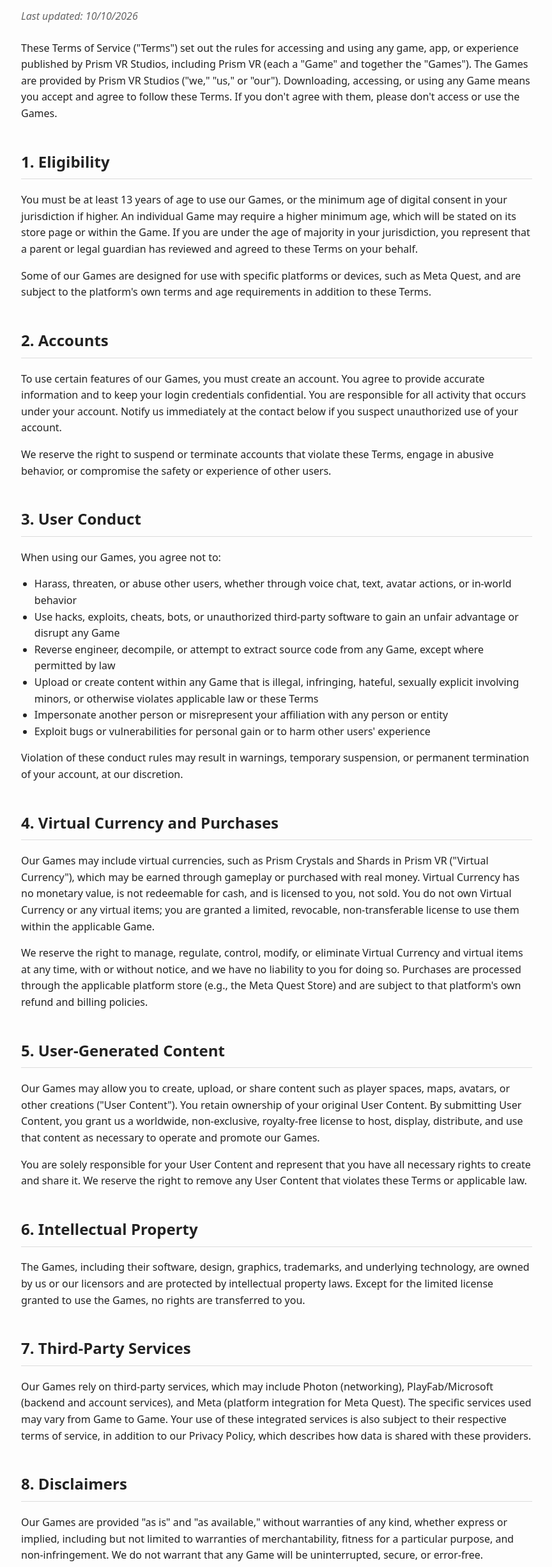
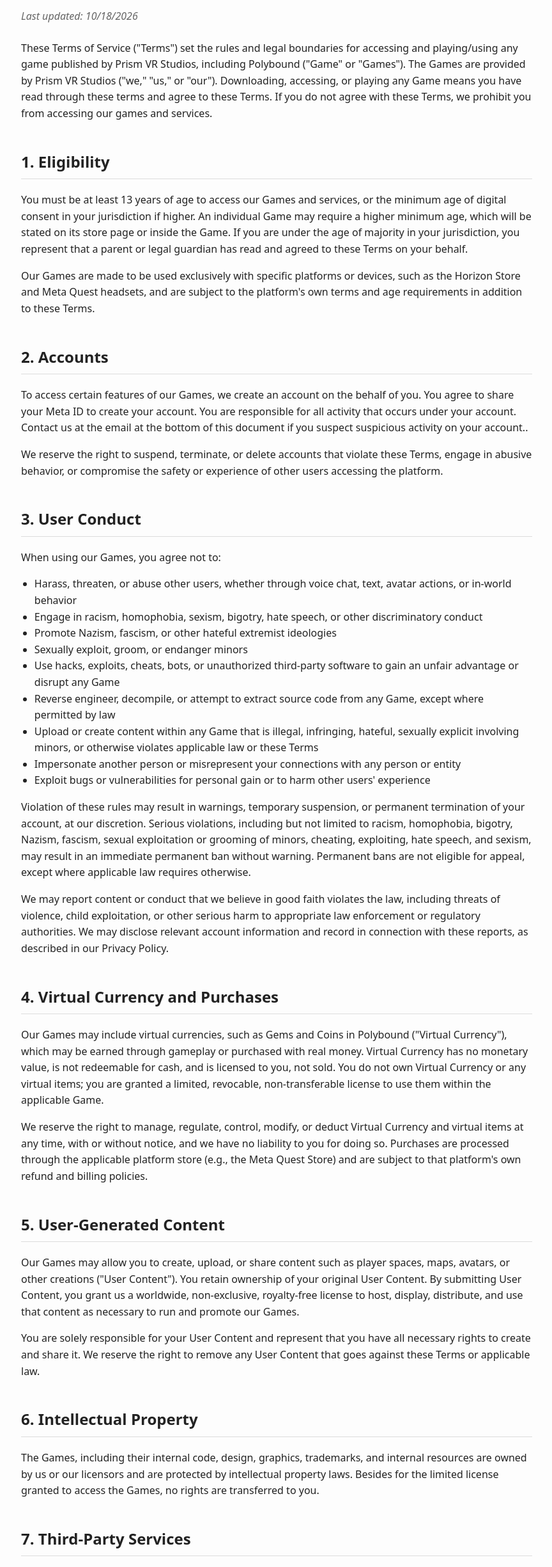
Before and after one commit to CamelleoDev/WebsitePrismVr, a plain HTML site: page tos/index.html in a window 1280 px wide. Shown: the part 89-2538 px from the top of the page at 64% size, without its empty margins (207-1071 px from the left). Drawn offline with Linux system fonts and the light colour scheme.

Commit message:
Revise Terms of Service with updated policies

```diff
--- a/tos/index.html
+++ b/tos/index.html
@@ -48,62 +48,66 @@
 <body>
 
 <h1>Prism VR Studios Terms of Service</h1>
-<p class="updated">Last updated: 10/10/2026</p>
+<p class="updated">Last updated: 10/18/2026</p>
 
-<p>These Terms of Service ("Terms") set out the rules for accessing and using any game, app, or experience published by Prism VR Studios, including Prism VR (each a "Game" and together the "Games"). The Games are provided by Prism VR Studios ("we," "us," or "our"). Downloading, accessing, or using any Game means you accept and agree to follow these Terms. If you don't agree with them, please don't access or use the Games.</p>
+<p>These Terms of Service ("Terms") set the rules and legal boundaries for accessing and playing/using any game published by Prism VR Studios, including Polybound ("Game" or "Games"). The Games are provided by Prism VR Studios ("we," "us," or "our"). Downloading, accessing, or playing any Game means you have read through these terms and agree to these Terms. If you do not agree with these Terms, we prohibit you from accessing our games and services.</p>
 
 <h2>1. Eligibility</h2>
-<p>You must be at least 13 years of age to use our Games, or the minimum age of digital consent in your jurisdiction if higher. An individual Game may require a higher minimum age, which will be stated on its store page or within the Game. If you are under the age of majority in your jurisdiction, you represent that a parent or legal guardian has reviewed and agreed to these Terms on your behalf.</p>
-<p>Some of our Games are designed for use with specific platforms or devices, such as Meta Quest, and are subject to the platform's own terms and age requirements in addition to these Terms.</p>
+<p>You must be at least 13 years of age to access our Games and services, or the minimum age of digital consent in your jurisdiction if higher. An individual Game may require a higher minimum age, which will be stated on its store page or inside the Game. If you are under the age of majority in your jurisdiction, you represent that a parent or legal guardian has read and agreed to these Terms on your behalf.</p>
+<p>Our Games are made to be used exclusively with specific platforms or devices, such as the Horizon Store and Meta Quest headsets, and are subject to the platform's own terms and age requirements in addition to these Terms.</p>
 
 <h2>2. Accounts</h2>
-<p>To use certain features of our Games, you must create an account. You agree to provide accurate information and to keep your login credentials confidential. You are responsible for all activity that occurs under your account. Notify us immediately at the contact below if you suspect unauthorized use of your account.</p>
-<p>We reserve the right to suspend or terminate accounts that violate these Terms, engage in abusive behavior, or compromise the safety or experience of other users.</p>
+<p>To access certain features of our Games, we create an account on the behalf of you. You agree to share your Meta ID to create your account. You are responsible for all activity that occurs under your account. Contact us at the email at the bottom of this document if you suspect suspicious activity on your account..</p>
+<p>We reserve the right to suspend, terminate, or delete accounts that violate these Terms, engage in abusive behavior, or compromise the safety or experience of other users accessing the platform.</p>
 
 <h2>3. User Conduct</h2>
 <p>When using our Games, you agree not to:</p>
 <ul>
   <li>Harass, threaten, or abuse other users, whether through voice chat, text, avatar actions, or in-world behavior</li>
+  <li>Engage in racism, homophobia, sexism, bigotry, hate speech, or other discriminatory conduct</li>
+  <li>Promote Nazism, fascism, or other hateful extremist ideologies</li>
+  <li>Sexually exploit, groom, or endanger minors</li>
   <li>Use hacks, exploits, cheats, bots, or unauthorized third-party software to gain an unfair advantage or disrupt any Game</li>
   <li>Reverse engineer, decompile, or attempt to extract source code from any Game, except where permitted by law</li>
   <li>Upload or create content within any Game that is illegal, infringing, hateful, sexually explicit involving minors, or otherwise violates applicable law or these Terms</li>
-  <li>Impersonate another person or misrepresent your affiliation with any person or entity</li>
+  <li>Impersonate another person or misrepresent your connections with any person or entity</li>
   <li>Exploit bugs or vulnerabilities for personal gain or to harm other users' experience</li>
 </ul>
-<p>Violation of these conduct rules may result in warnings, temporary suspension, or permanent termination of your account, at our discretion.</p>
+<p>Violation of these rules may result in warnings, temporary suspension, or permanent termination of your account, at our discretion. Serious violations, including but not limited to racism, homophobia, bigotry, Nazism, fascism, sexual exploitation or grooming of minors, cheating, exploiting, hate speech, and sexism, may result in an immediate permanent ban without warning. Permanent bans are not eligible for appeal, except where applicable law requires otherwise.</p>
+<p>We may report content or conduct that we believe in good faith violates the law, including threats of violence, child exploitation, or other serious harm to appropriate law enforcement or regulatory authorities. We may disclose relevant account information and record in connection with these reports, as described in our Privacy Policy.</p>
 
 <h2>4. Virtual Currency and Purchases</h2>
-<p>Our Games may include virtual currencies, such as Prism Crystals and Shards in Prism VR ("Virtual Currency"), which may be earned through gameplay or purchased with real money. Virtual Currency has no monetary value, is not redeemable for cash, and is licensed to you, not sold. You do not own Virtual Currency or any virtual items; you are granted a limited, revocable, non-transferable license to use them within the applicable Game.</p>
-<p>We reserve the right to manage, regulate, control, modify, or eliminate Virtual Currency and virtual items at any time, with or without notice, and we have no liability to you for doing so. Purchases are processed through the applicable platform store (e.g., the Meta Quest Store) and are subject to that platform's own refund and billing policies.</p>
+<p>Our Games may include virtual currencies, such as Gems and Coins in Polybound ("Virtual Currency"), which may be earned through gameplay or purchased with real money. Virtual Currency has no monetary value, is not redeemable for cash, and is licensed to you, not sold. You do not own Virtual Currency or any virtual items; you are granted a limited, revocable, non-transferable license to use them within the applicable Game.</p>
+<p>We reserve the right to manage, regulate, control, modify, or deduct Virtual Currency and virtual items at any time, with or without notice, and we have no liability to you for doing so. Purchases are processed through the applicable platform store (e.g., the Meta Quest Store) and are subject to that platform's own refund and billing policies.</p>
 
 <h2>5. User-Generated Content</h2>
-<p>Our Games may allow you to create, upload, or share content such as player spaces, maps, avatars, or other creations ("User Content"). You retain ownership of your original User Content. By submitting User Content, you grant us a worldwide, non-exclusive, royalty-free license to host, display, distribute, and use that content as necessary to operate and promote our Games.</p>
-<p>You are solely responsible for your User Content and represent that you have all necessary rights to create and share it. We reserve the right to remove any User Content that violates these Terms or applicable law.</p>
+<p>Our Games may allow you to create, upload, or share content such as player spaces, maps, avatars, or other creations ("User Content"). You retain ownership of your original User Content. By submitting User Content, you grant us a worldwide, non-exclusive, royalty-free license to host, display, distribute, and use that content as necessary to run and promote our Games.</p>
+<p>You are solely responsible for your User Content and represent that you have all necessary rights to create and share it. We reserve the right to remove any User Content that goes against these Terms or applicable law.</p>
 
 <h2>6. Intellectual Property</h2>
-<p>The Games, including their software, design, graphics, trademarks, and underlying technology, are owned by us or our licensors and are protected by intellectual property laws. Except for the limited license granted to use the Games, no rights are transferred to you.</p>
+<p>The Games, including their internal code, design, graphics, trademarks, and internal resources are owned by us or our licensors and are protected by intellectual property laws. Besides for the limited license granted to access the Games, no rights are transferred to you.</p>
 
 <h2>7. Third-Party Services</h2>
-<p>Our Games rely on third-party services, which may include Photon (networking), PlayFab/Microsoft (backend and account services), and Meta (platform integration for Meta Quest). The specific services used may vary from Game to Game. Your use of these integrated services is also subject to their respective terms of service, in addition to our Privacy Policy, which describes how data is shared with these providers.</p>
+<p>Our Games rely on third-party services, which may include Photon (networking), PlayFab/Microsoft (backend and account services), and Meta (platform integration for Meta Quest). The services used may differ from Game to Game. Your use of these integrated services is also subject to their respective terms of service, in addition to our Privacy Policy, which describes how data is shared with these providers.</p>
 
 <h2>8. Disclaimers</h2>
-<p>Our Games are provided "as is" and "as available," without warranties of any kind, whether express or implied, including but not limited to warranties of merchantability, fitness for a particular purpose, and non-infringement. We do not warrant that any Game will be uninterrupted, secure, or error-free.</p>
-<p>Virtual reality use, which applies to many of our Games, carries physical risks, including motion sickness, disorientation, and risk of injury from physical movement while wearing a headset. You use our Games at your own risk and are responsible for maintaining a safe physical play space.</p>
+<p>Our Games are provided "as is" and "as available," without warranties of any kind, whether express or implied, including but not limited to warranties of merchantability, fitness for a particular purpose, and non-infringement. We do not warrant that any Game will be uninterrupted, secure, or bug-free.</p>
+<p>Virtual reality use, which applies to many of our Games, carries physical risks, including motion sickness, disorientation, and risk of injury from physical movement while wearing a headset. You use our Games at your own risk and are responsible for maintaining a safe environment and play space.</p>
 
 <h2>9. Limitation of Liability</h2>
 <p>To the maximum extent permitted by law, we shall not be liable for any indirect, incidental, special, consequential, or punitive damages, or any loss of data, revenue, or goodwill, arising from your use of or inability to use our Games, even if we have been advised of the possibility of such damages. Our total liability for any claim arising from these Terms or the Games shall not exceed the amount you paid us, if any, in the twelve (12) months preceding the claim.</p>
 
 <h2>10. Termination</h2>
-<p>We may suspend or terminate your access to any or all of our Games at any time, with or without cause or notice, including for violation of these Terms. Upon termination, your right to use the affected Games ceases immediately, and any licensed Virtual Currency or virtual items associated with your account may be forfeited.</p>
+<p>We may suspend or terminate your access to any or all of our Games at any time, with or without cause or notice, including for violation of these Terms. Upon termination, your right to use the affected Games ceases immediately, and any licensed Virtual Currency or virtual items associated with your account may be deleted.</p>
 
 <h2>11. Changes to These Terms</h2>
-<p>We may update these Terms from time to time. We will indicate changes by updating the "Last updated" date above. Your continued use of our Games after changes take effect constitutes your acceptance of the revised Terms.</p>
+<p>We may update these Terms from time to time. We will indicate changes by updating the "Last updated" date above. Your continued use of our Games after changes take effect displays your agreement of the changed Terms.</p>
 
 <h2>12. Governing Law</h2>
 <p>These Terms shall be governed by and construed in accordance with the laws of the United States of America, without regard to its conflict of law principles.</p>
 
 <h2>13. Unauthorized Modifications</h2>
-<p>Our Games, including their clients, assets, and underlying code, are our proprietary intellectual property. We do not authorize the creation or distribution of unofficial modifications, "mods," cracked clients, or reverse-engineered builds of any Game. If we become aware of such modifications being shared or distributed online, we reserve the right to issue a cease and desist notice to the individual(s) or platform(s) involved, and to pursue any other remedies available to us under applicable law, including copyright and intellectual property claims.</p>
+<p>Our Games, including their clients, assets, and internal code, are our proprietary intellectual property. We do not authorize the creation or distribution of unofficial modifications, "mods," cracked clients, or reverse-engineered builds of any Game. If we become aware of such modifications being shared or distributed online, we reserve the right to issue a cease and desist notice to the individual(s) or platform(s) involved, and to seek any other options available to us under applicable law, including copyright and intellectual property claims.</p>
 
 <h2>14. Contact Us</h2>
 <p>If you have questions about these Terms, you may contact us at:</p>
```
